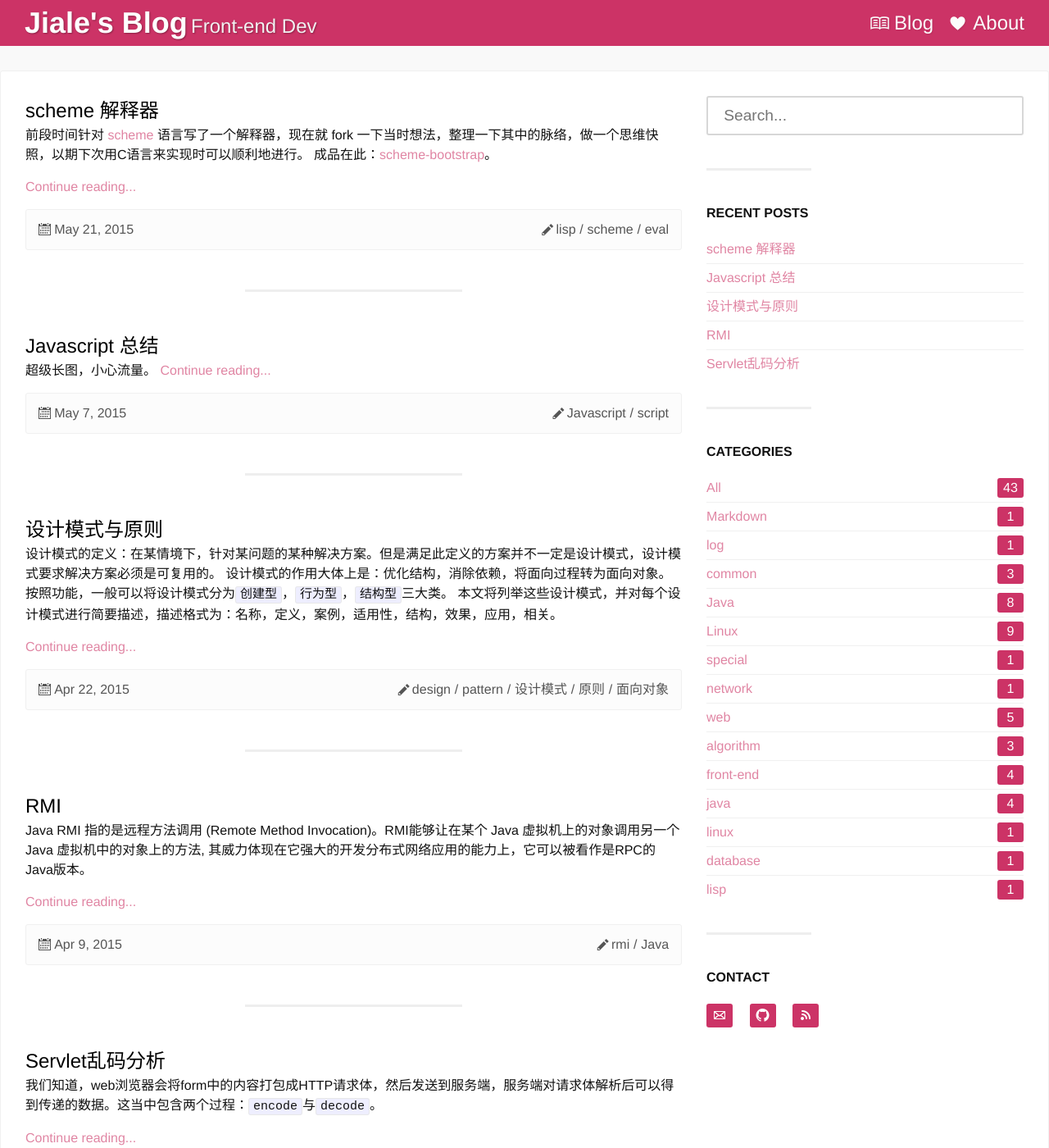
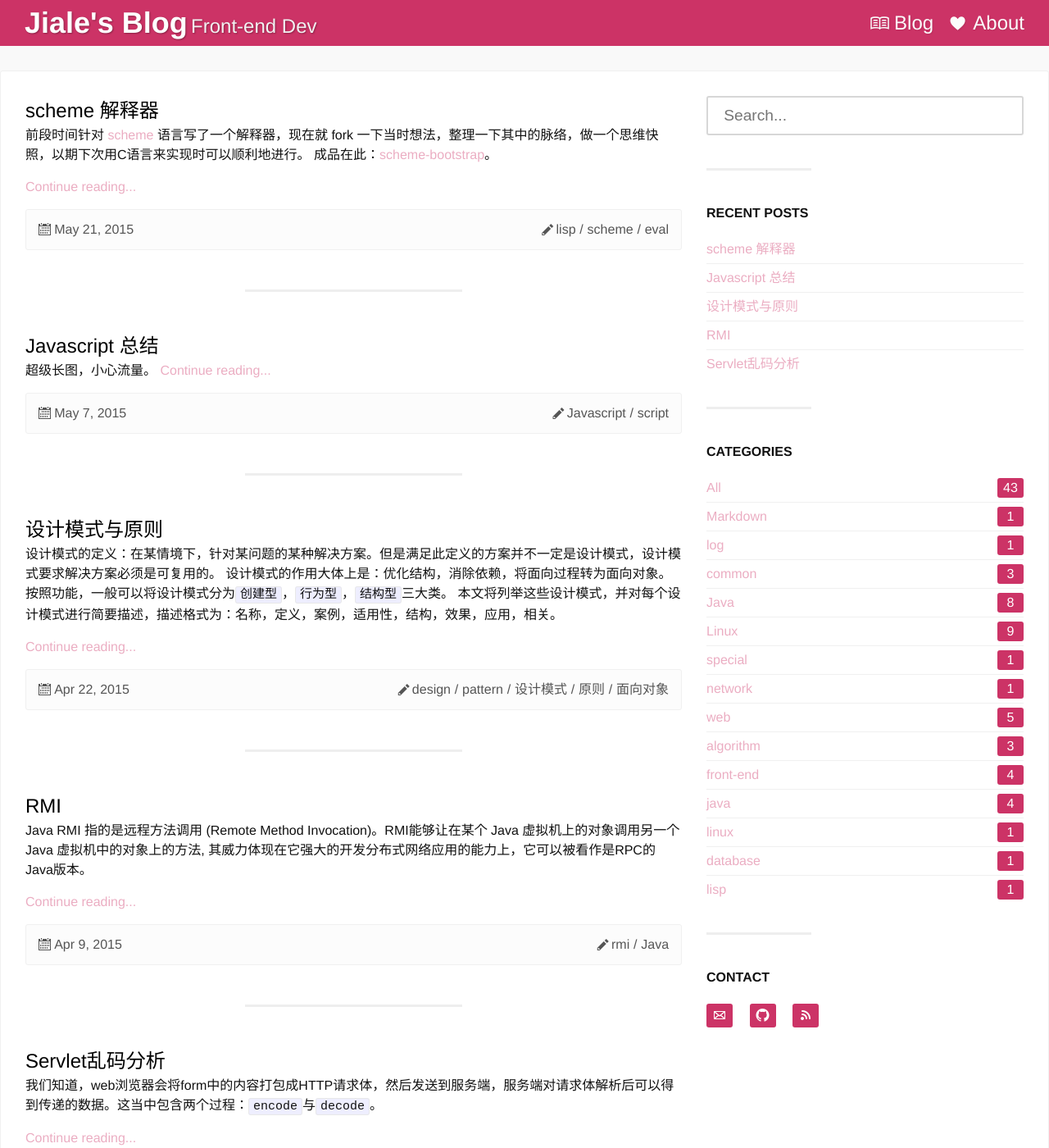
Before and after one commit to mrzjl/mrzjl.github.io, a Jekyll site: the page built from index.html, in a window 1280 px wide and 1400 px high. Shown: the whole window at 82% size. Built offline with Jekyll 4.4.1, drawn with Linux system fonts in a browser that asks for light colours; Markdown is read by kramdown in place of the engine named in the settings; the list of posts is cut into pages by our own code; comment, search, counter and statistics services are not loaded.

Commit message:
fix theme-color-light

```diff
--- a/css/main.scss
+++ b/css/main.scss
@@ -21,7 +21,7 @@ $small-font-size:         $base-font-size * 0.875;
 $base-line-height:        1.5;
 $spacing-unit:            30px;
 $theme-color:             #cc3366;//#cc3366红色//#20b2aa绿色//
-$theme-color-light:       lighten($theme-color, 20%);
+$theme-color-light:       lighten($theme-color, 30%);
 $theme-color-dark:        darken($theme-color, 10%);
 $site-title-color:        #fff;
 $site-decription-color:   darken($site-title-color, 5%);
```
